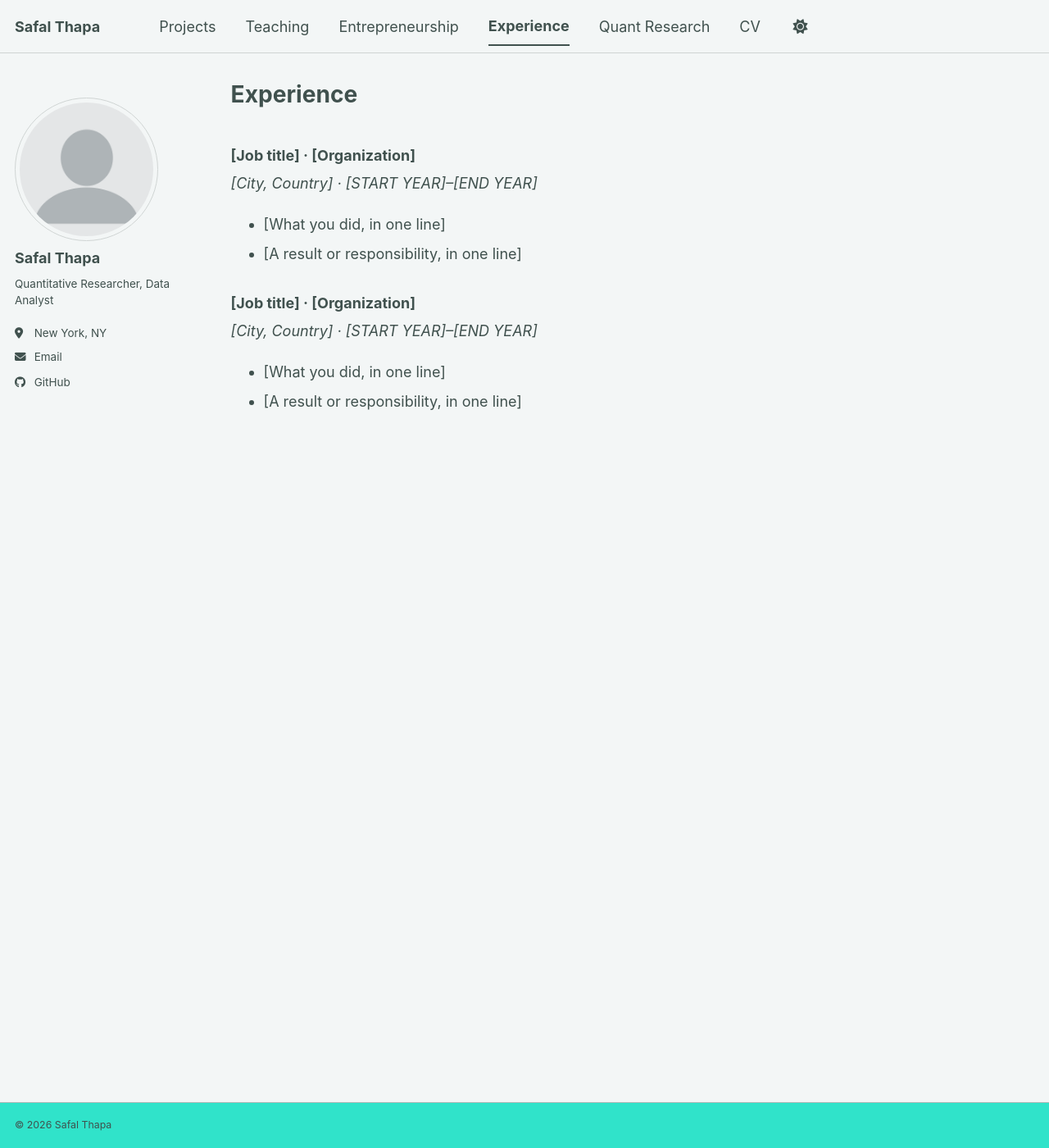
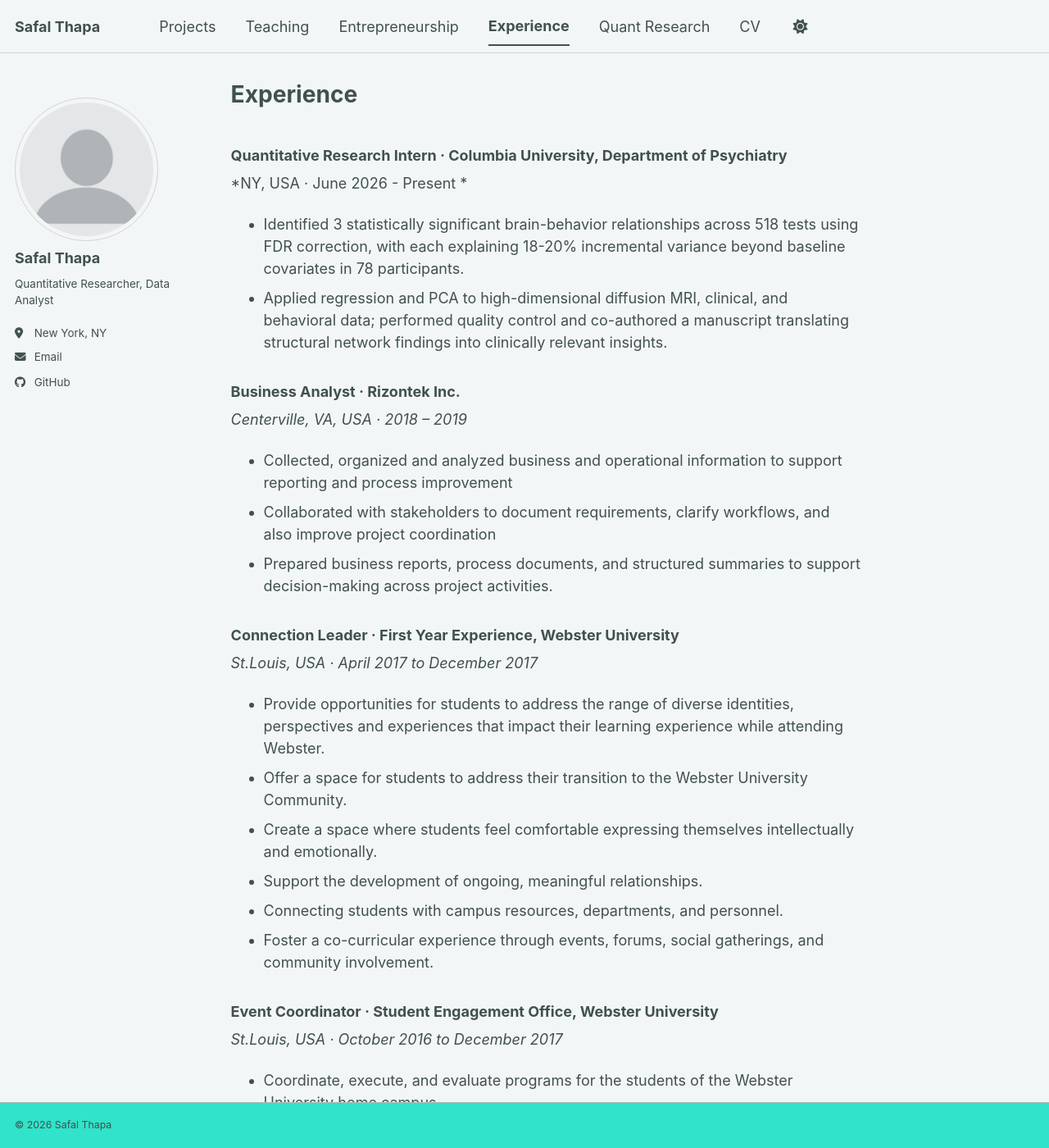
Before and after one commit to SafalThapa17/safalthapa.github.io, a Jekyll site: the page built from _pages/jobs.md, in a window 1280 px wide and 1400 px high. Shown: the whole window at 82% size. Built offline with Jekyll 4.4.1, drawn with Linux system fonts in a browser that asks for light colours; a script bundle is joined from its source files by our own code; a style sheet for code colours, icons or effects is not loaded; some of the changed text lies outside the part shown.

Commit message:
Update job experiences in jobs.md

```diff
--- a/_pages/jobs.md
+++ b/_pages/jobs.md
@@ -4,14 +4,48 @@ title: "Experience"
 author_profile: true
 ---
 
-### [Job title] · [Organization]
-*[City, Country] · [START YEAR]–[END YEAR]*
+### Quantitative Research Intern · Columbia University, Department of Psychiatry
+*NY, USA · June 2026 - Present *
 
-- [What you did, in one line]
-- [A result or responsibility, in one line]
+- Identified 3 statistically significant brain-behavior relationships across 518 tests using FDR correction, with
+each explaining 18-20% incremental variance beyond baseline covariates in 78 participants.
+- Applied regression and PCA to high-dimensional diffusion MRI, clinical, and behavioral data; performed
+quality control and co-authored a manuscript translating structural network findings into clinically relevant
+insights.
 
-### [Job title] · [Organization]
-*[City, Country] · [START YEAR]–[END YEAR]*
+### Business Analyst · Rizontek Inc.
+*Centerville, VA, USA · 2018 – 2019*
 
-- [What you did, in one line]
-- [A result or responsibility, in one line]
+- Collected, organized and analyzed business and operational information to support reporting and process improvement
+- Collaborated with stakeholders to document requirements, clarify workflows, and also improve project coordination
+- Prepared business reports, process documents, and structured summaries to support decision-making across project activities.
+
+### Connection Leader · First Year Experience, Webster University
+*St.Louis, USA · April 2017 to December 2017*
+
+- Provide opportunities for students to address the range of diverse identities, perspectives and experiences that impact their learning experience while attending Webster.
+- Offer a space for students to address their transition to the Webster University Community.
+- Create a space where students feel comfortable expressing themselves intellectually and emotionally.
+- Support the development of ongoing, meaningful relationships.
+- Connecting students with campus resources, departments, and personnel.
+- Foster a co-curricular experience through events, forums, social gatherings, and community
+involvement.
+
+### Event Coordinator · Student Engagement Office, Webster University
+*St.Louis, USA · October 2016 to December 2017*
+
+- Coordinate, execute, and evaluate programs for the students of the Webster University home campus
+- Come up with ideas for new programs
+- Successfully organized a short film festival titled "Encountering Differences".
+
+### Bookstore Assistant I · Forest Park Bookstore
+*St.Louis, USA · September 2015 to June 2016*
+
+- Worked with Shift4 secure payment processing application in handling credit card transactions
+- Assisted in ordering and invoicing of general merchandise through usage of WinPRISM software for better efficiency and sales
+
+### Educational Assistant I· TRio Program
+*St.Louis, USA · June 2015 to August 2015*
+
+- Assisted low-income individuals and first generation college students with math
+- Helped students make better transition from high school math to college level courses
```
